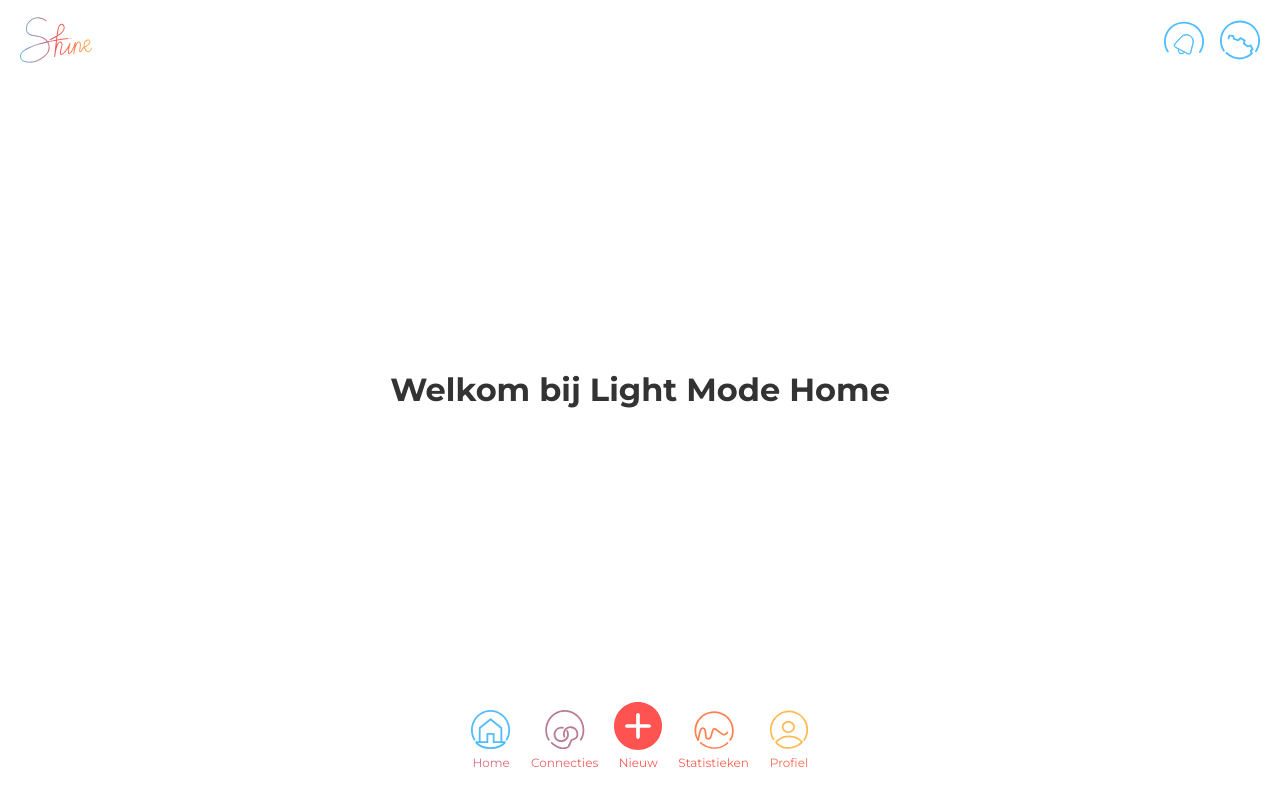
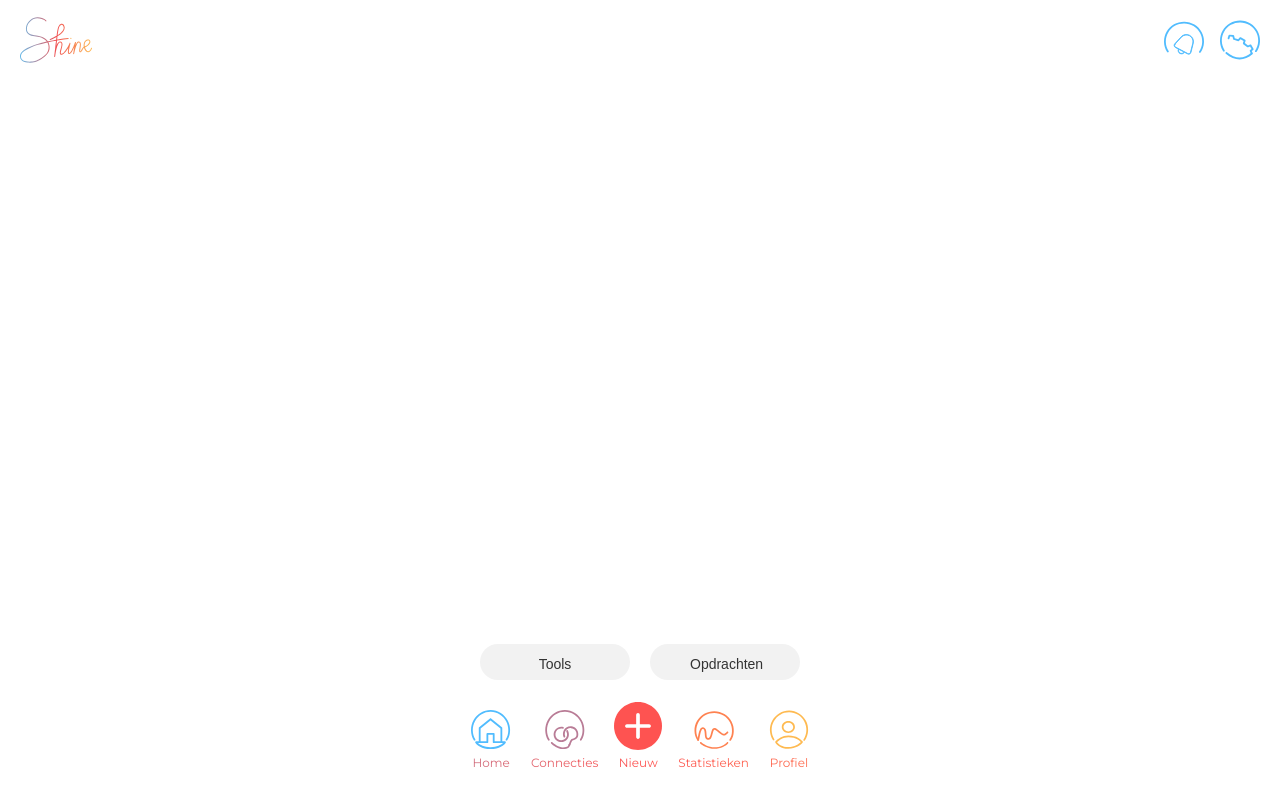
Before and after one commit to BrittFranken9/shine, a Next.js app: page /light_mode/home in a window 1280 px wide. Built offline with nearby package versions, Linux system fonts and the light colour scheme.

Commit message:
home deel 1

```diff
--- a/src/pages/light_mode/home.js
+++ b/src/pages/light_mode/home.js
@@ -1,9 +1,20 @@
+import Link from 'next/link';
 import styles from '@/styles/light_mode/home.module.css';
 
 export default function DarkModeHome() {
     return (
-        <div className={styles.darkBackground}>
-            <h1>Welkom bij Light Mode Home</h1>
+        <div className={styles.lightBackground}>
+            <main>
+                <h1>Welkom bij Light Mode Home</h1>
+            </main>
+            <footer className={styles.footer}>
+                <Link href="/light_mode/tools" passHref>
+                    <button className={styles.button}>Tools</button>
+                </Link>
+                <Link href="/light_mode/opdrachten" passHref>
+                    <button className={styles.button}>Opdrachten</button>
+                </Link>
+            </footer>
         </div>
     );
 }
--- a/src/styles/light_mode/home.module.css
+++ b/src/styles/light_mode/home.module.css
@@ -1,10 +1,41 @@
-.darkBackground {
+.lightBackground {
     background-color: #ffffff;
-    color: #333333; /* Tekstkleur voor zwarte achtergrond */
+    color: #333333;
     height: 100vh;
     margin: 0;
     padding: 0;
     display: flex;
+    flex-direction: column;
+    justify-content: space-between;
+    align-items: center;
+    font-family: 'montserrat', sans-serif;
+}
+
+.footer {
+    display: flex;
+    gap: 20px; /* Ruimte tussen de knoppen */
+    justify-content: center;
+    padding: 20px;
+    padding-bottom: 120px;
+}
+
+/* Stijl voor knoppen */
+.button {
+    background-color: #F2F2F2; /* Blauwe achtergrond */
+    color: #333333; /* Witte tekst */
+    border: none;
+    border-radius: 20px;
+    padding: 12px 40px;
+    width: 150px;
+    height: 36px;
+    font-size: 14px;
     align-items: center;
     justify-content: center;
+    cursor: pointer;
+    transition: background-color 0.3s ease;
 }
+
+/* Hover-effect voor knoppen */
+.button:hover {
+    background-color: #cccccc; /* Donkerdere blauwe kleur */
+}
```
